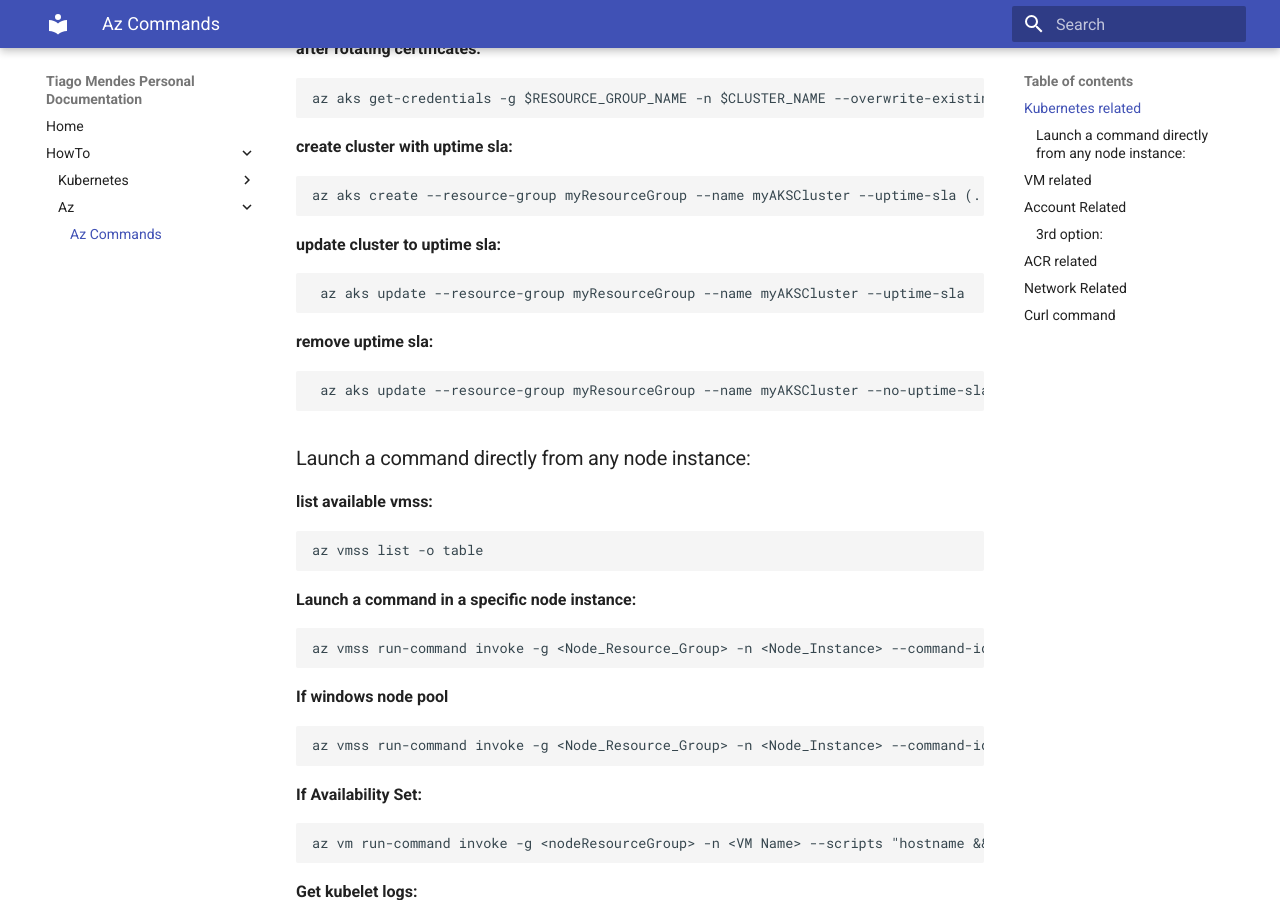
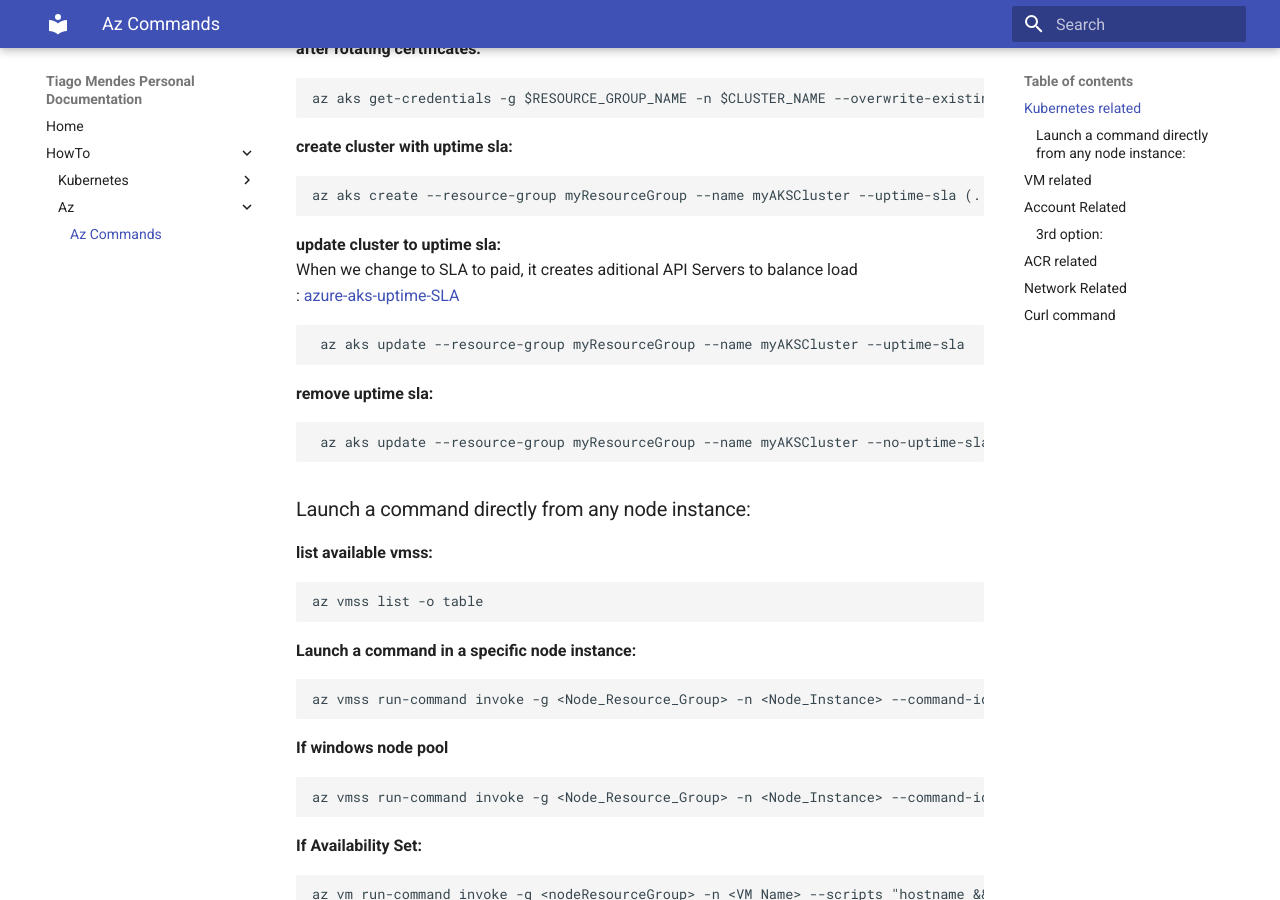
Before and after one commit to tmcmm/k8s-documentation, an MkDocs documentation site: the page built from docs/howto/az/az-help.md, in a window 1280 px wide and 900 px high, scrolled down 2565 px. Built offline with MkDocs 1.6.1 and Material for MkDocs 9.7.7, drawn with Linux system fonts in a browser that asks for light colours.

Commit message:
Update az-help.md

````diff
--- a/docs/howto/az/az-help.md
+++ b/docs/howto/az/az-help.md
@@ -112,7 +112,9 @@ __create cluster with uptime sla:__
 ```
 az aks create --resource-group myResourceGroup --name myAKSCluster --uptime-sla (...)
 ```
-__update cluster to uptime sla:__
+__update cluster to uptime sla:__<br>
+When we change to SLA to paid, it creates aditional API Servers to balance load<br>:
+[azure-aks-uptime-SLA](https://docs.microsoft.com/en-us/azure/aks/uptime-sla#modify-an-existing-cluster-to-use-uptime-sla "Azure AKS Uptime SLA")<br>
 ```
  az aks update --resource-group myResourceGroup --name myAKSCluster --uptime-sla
 ```
````
